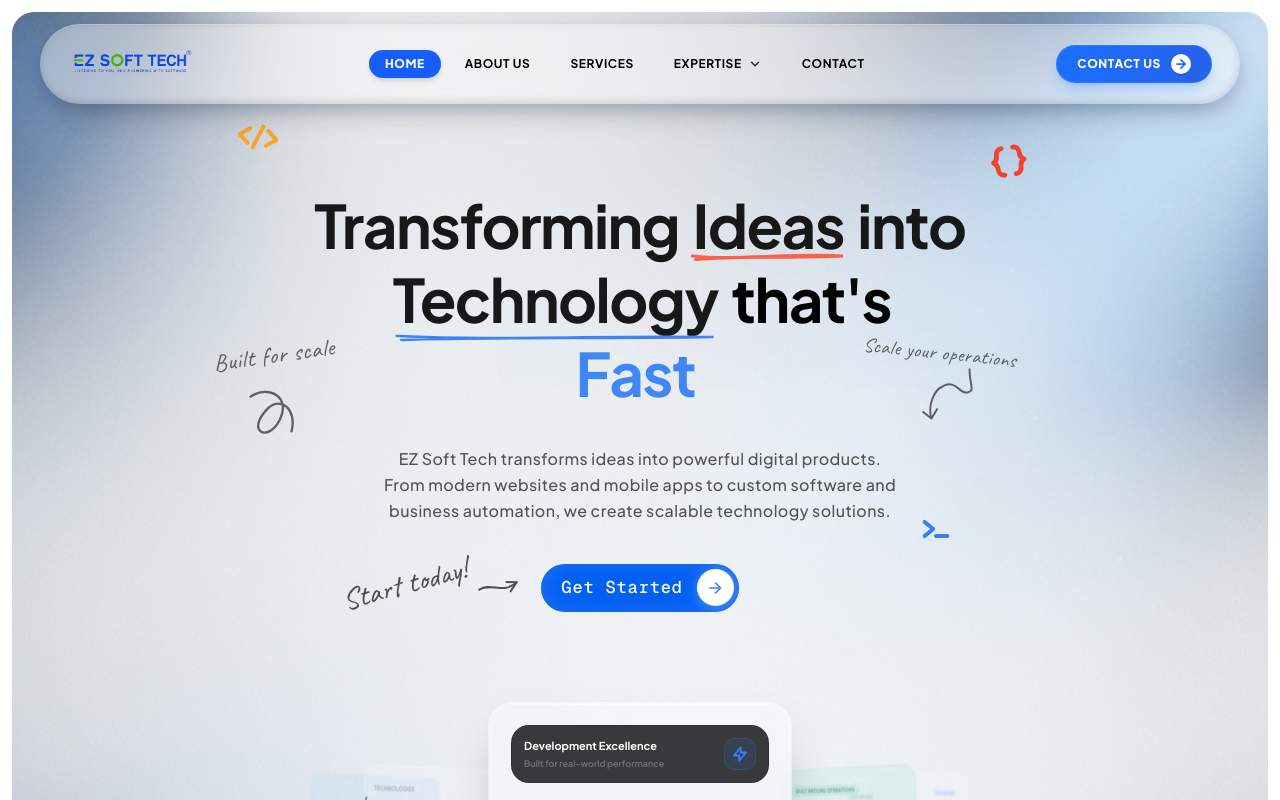
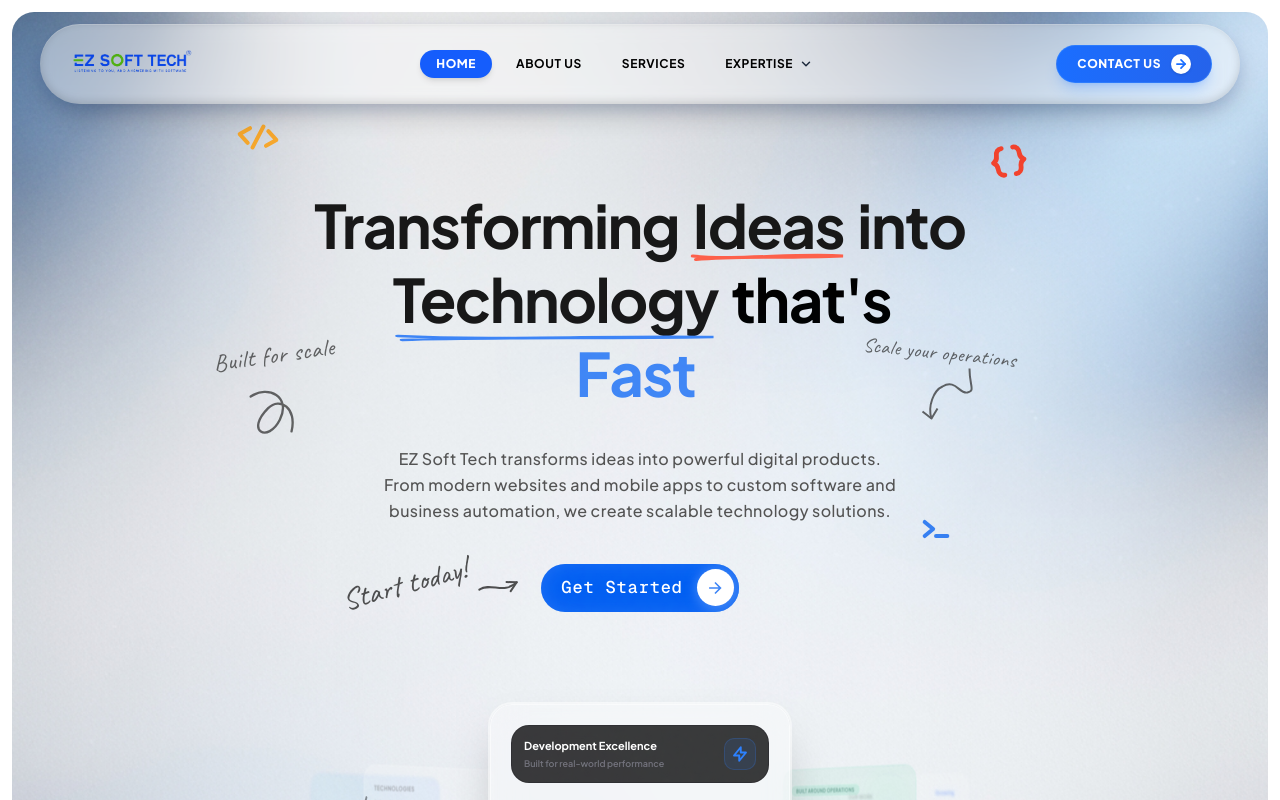
Before and after one commit to kovid2375/EzSoftTech-Web, a Next.js app: page / in a window 1280 px wide. Shown: the top 800 px of the page. Built offline with nearby package versions, Linux system fonts and the light colour scheme.

Commit message:
feat: implement scroll-responsive glassmorphism navbar and web development section components

```diff
--- a/src/components/WebDevelopment/Section-2.tsx
+++ b/src/components/WebDevelopment/Section-2.tsx
@@ -46,7 +46,7 @@ export default function Section2() {
   ]
 
   return (
-    <section className="py-12 sm:py-16 md:py-20 lg:py-24 px-4 sm:px-6 lg:px-8 relative overflow-hidden font-sans">
+    <section className="py-12 sm:py-16 md:py-20 lg:py-1 px-4 sm:px-6 lg:px-8 relative overflow-hidden font-sans">
       {/* Background Decorative Grid */}
       <div
         className="absolute inset-0 opacity-[0.03] pointer-events-none"
--- a/src/components/ui/resizable-navbar.tsx
+++ b/src/components/ui/resizable-navbar.tsx
@@ -433,7 +433,7 @@ export const ResizableNavbar = () => {
                           className={cn(
                             "group flex items-center gap-3 p-2.5 rounded-2xl transition-all duration-200 normal-case tracking-normal border border-transparent",
                             isActive
-                              ? "bg-white border-white text-black"
+                              ? "bg-blue-700 border-white text-black"
                               : "hover:bg-blue-700 hover:border-white text-black"
                           )}
                         >
@@ -494,18 +494,7 @@ export const ResizableNavbar = () => {
             </AnimatePresence>
           </div>
 
-          {/* 5. CONTACT */}
-          <Link
-            href="/contact"
-            className={cn(
-              "px-4 py-1.5 rounded-full transition-all duration-200",
-              pathname === "/contact"
-                ? "bg-blue-600 text-white font-black shadow-md"
-                : "text-black hover:text-black hover:bg-black/10 font-bold"
-            )}
-          >
-            CONTACT
-          </Link>
+
         </div>
 
         {/* Right: Solid CTA Button */}
```
